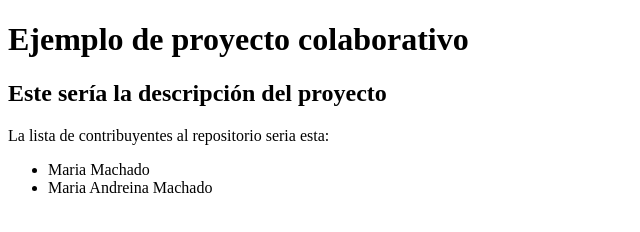
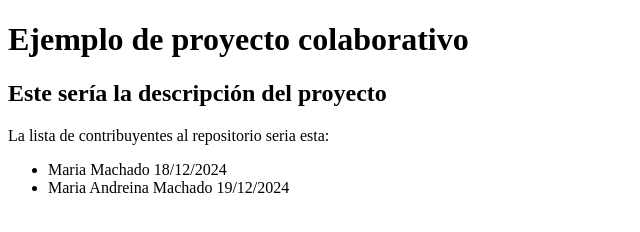
Before and after one commit to machadomw19/proyecto1, a plain HTML site: page index.html in a window 1280 px wide. Shown: the whole page, without its empty margins (0-640 px from the left). Drawn offline with Linux system fonts and the light colour scheme.

Commit message:
Update index.html
Añadiendo fecha de inicio de colaboración

```diff
--- a/index.html
+++ b/index.html
@@ -11,8 +11,8 @@
         <h2>Este sería la descripción del proyecto</h2>
         <p>La lista de contribuyentes al repositorio seria esta:</p>
         <ul>
-            <li> Maria Machado</li>
-            <li> Maria Andreina Machado</li>
+            <li> Maria Machado 18/12/2024</li>
+            <li> Maria Andreina Machado 19/12/2024</li>
     </header>
 
 </body>
```
